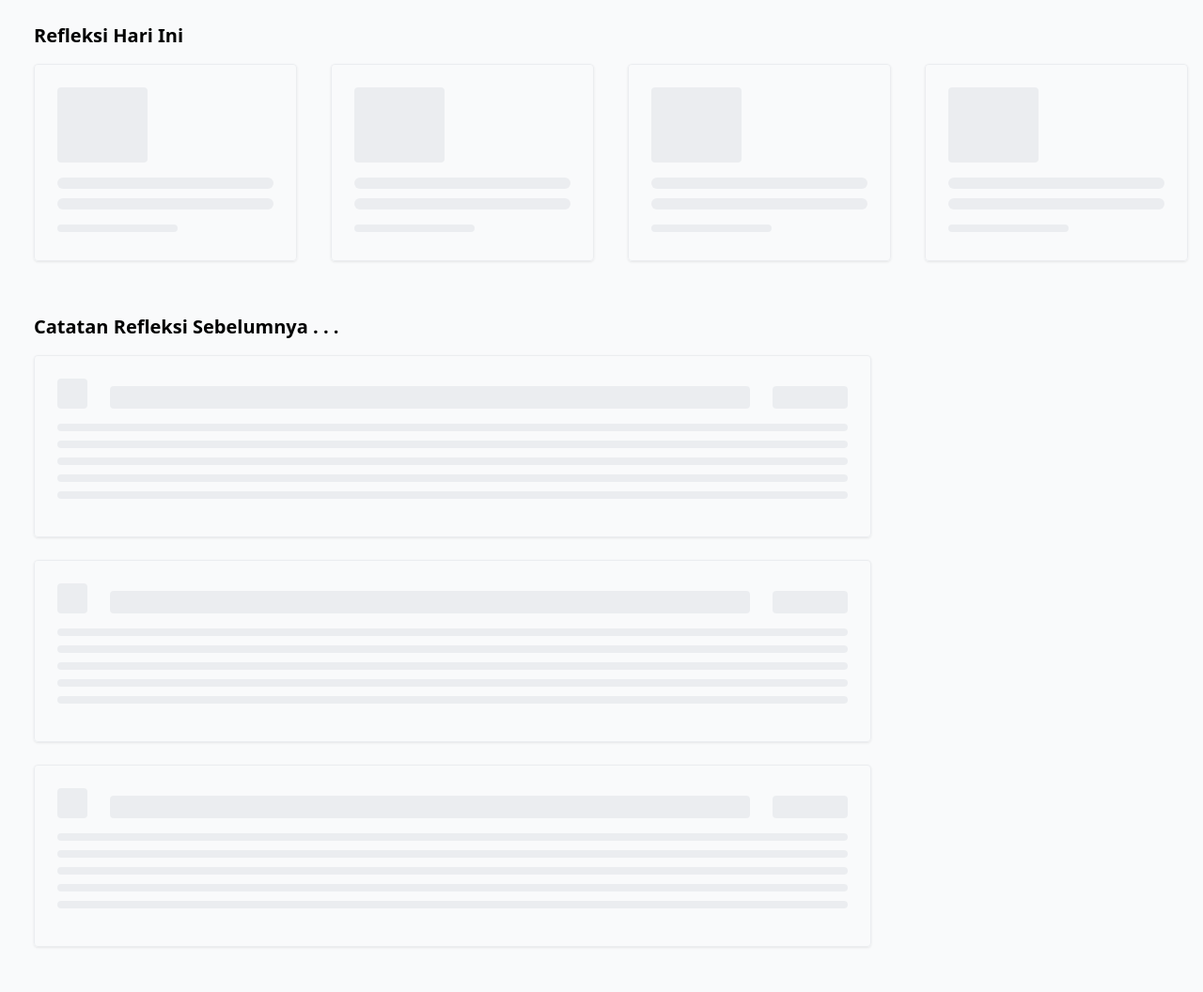
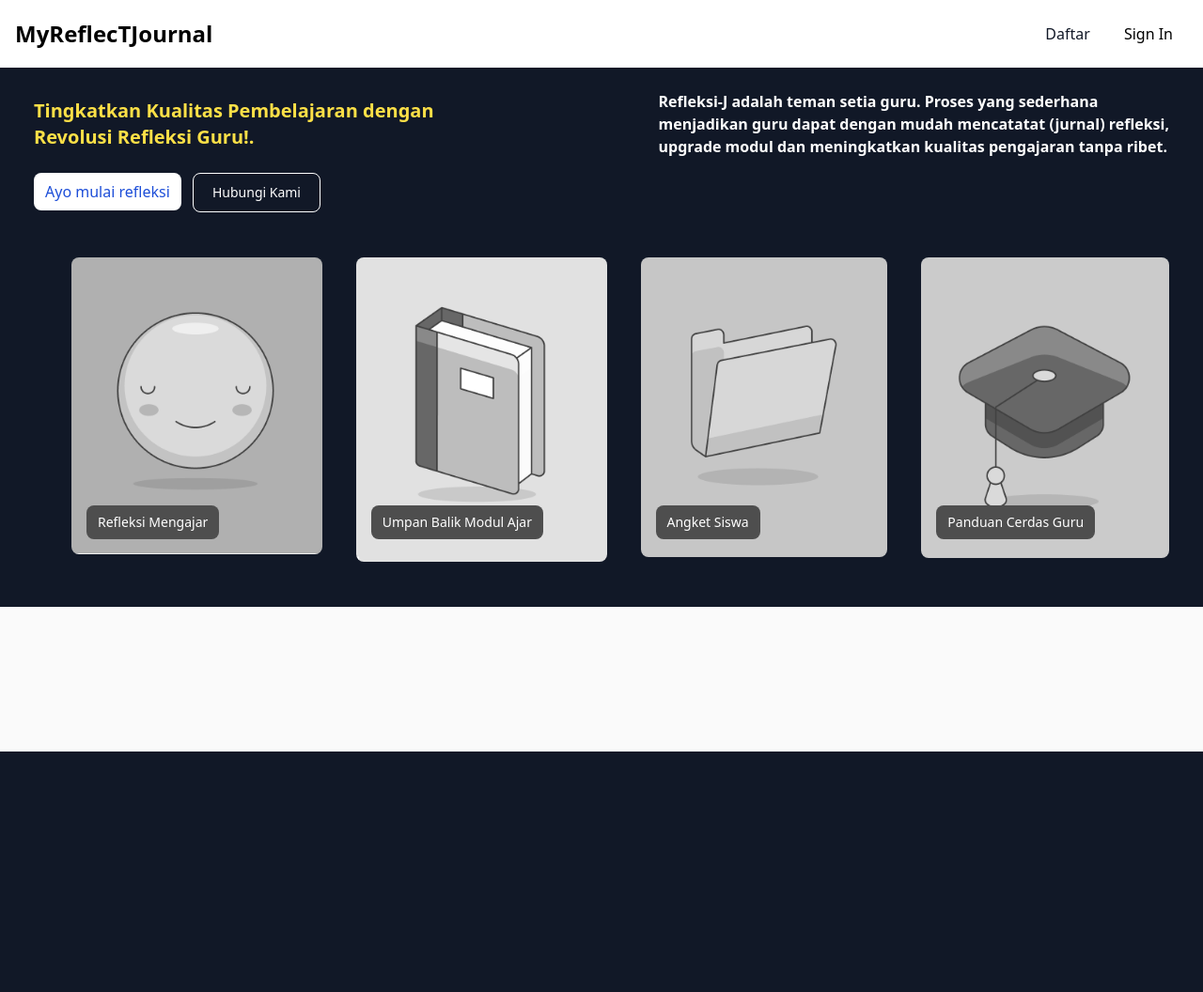
Before and after one commit to faris-atoil-haq/Refleksi-J-Project, a Django app: page / in a window 1280 px wide. Shown: the whole page at 94% size. After the commit the page ends 800 px from the top, so only its background shows below. Run offline with Django 3.2, Linux system fonts and the light colour scheme; style sheets or scripts are compiled from the project's sources; some libraries are stand-ins or nearby versions.

Commit message:
Login page

```diff
--- a/core/main.py
+++ b/core/main.py
@@ -90,3 +90,16 @@ def subject(request, subject_id=None):
         'page_title': 'Tambah Mata Pelajaran'
     }
     return render(request, 'core/settings/create-subject.html', context)
+
+
+def signin(request):
+    if request.POST:
+        email = request.POST.get('email')
+        password = request.POST.get('password')
+
+        if email == 'example@gmail.com' and password == 'example123':
+            context = {
+                'logged_in': True
+            }
+            return render(request, 'core/home.html',context) # sign in
+    return render(request, 'core/signin.html') # sign in
--- a/core/templates/core/_base.html
+++ b/core/templates/core/_base.html
@@ -2,7 +2,7 @@
 <html>
 {% include 'head.html' %}
 
-<body class="bg-zinc-50">
+<body class="bg-zinc-50 bg-gray-900">
     <title>
         {% block title %}
         {{page_title}}
@@ -27,7 +27,8 @@
         {% endif %}
         <div class="grow">
             {% include 'topbar.html' %}
-            <div class="p-3 md:p-6 md:px-9 bg-gray-50 font-sans">
+            <div class="{% comment %} p-3 md:p-6 md:px-9 bg-gray-50 font-sans  {% endcomment %}">
+
                 {% block content %}
 
                 {% endblock %}
--- a/core/templates/core/home.html
+++ b/core/templates/core/home.html
@@ -1,6 +1,75 @@
 {% extends 'core/_base.html' %}
+{% load static %}
+{% block content %}
 
-{% block content %}
+<div class="p-3 md:p-6 md:px-9 bg-gray-900">
+    <div class="mb-10">
+        <div class="flex items-center justify-between font-semibold mb-4">
+            <p class="text-xl text-yellow-300">Tingkatkan Kualitas Pembelajaran dengan</br>
+                Revolusi Refleksi Guru!.</p>
+
+            <p class="text-white">Refleksi-J adalah teman setia guru. Proses yang sederhana </br>menjadikan guru dapat dengan mudah mencatatat (jurnal) refleksi, </br>upgrade modul dan meningkatkan kualitas pengajaran tanpa ribet.</p>
+
+        </div>
+        <a href="#" class="me-2 inline-flex titems-center px-3 py-2 font-medium font-medium text-center text-blue-700 bg-white rounded-lg hover:bg-blue-800 focus:ring-4 focus:outline-none focus:ring-blue-300 dark:bg-white dark:hover:bg-white dark:focus:ring-blue-800">
+            Ayo mulai refleksi
+        </a>
+        <button type="button" class="text-white hover:text-white border border-white focus:ring-4 focus:outline-none focus:ring-white font-medium rounded-lg text-sm px-5 py-2.5 text-center me-2 mb-2 dark:border-gray-600 dark:text-gray-400 dark:hover:text-white dark:hover:bg-gray-600 dark:focus:ring-gray-800">Hubungi Kami</button>
+
+    </div>
+
+
+    <div class="flex gap-9 mb-6 ms-10 text-center">
+        <figure class="justify-center items-center relative max-w-sm transition-all duration-300 cursor-pointer filter grayscale hover:grayscale-0">
+            <a href="#">
+              <img class="rounded-lg" src="{% static 'img/gambar.png' %}" alt="image description">
+            </a>
+            <figcaption class="absolute px-4 text-lg text-white bottom-6">
+                <a href="#" class="inline-flex items-center px-3 py-2 text-sm font-medium text-center text-white bg-blue-700 rounded-lg hover:bg-blue-800 focus:ring-4 focus:outline-none focus:ring-blue-300 dark:bg-blue-600 dark:hover:bg-blue-700 dark:focus:ring-blue-800">
+                    Refleksi Mengajar
+                </a>
+            </figcaption>
+        </figure>
+        <figure class="justify-center items-center relative max-w-sm transition-all duration-300 cursor-pointer filter grayscale hover:grayscale-0">
+            <a href="#">
+              <img class="rounded-lg" src="{% static 'img/gambar_2.png' %}" alt="image description">
+            </a>
+            <figcaption class="absolute px-4 text-lg text-white bottom-6">
+                <a href="#" class="inline-flex items-center px-3 py-2 text-sm font-medium text-center text-white bg-blue-700 rounded-lg hover:bg-blue-800 focus:ring-4 focus:outline-none focus:ring-blue-300 dark:bg-blue-600 dark:hover:bg-blue-700 dark:focus:ring-blue-800">
+                    Umpan Balik Modul Ajar
+                </a>
+            </figcaption>
+        </figure>
+        <figure class="justify-center items-center relative max-w-sm transition-all duration-300 cursor-pointer filter grayscale hover:grayscale-0">
+            <a href="#">
+              <img class="rounded-lg" src="{% static 'img/gambar_3.png' %}" alt="image description">
+            </a>
+            <figcaption class="absolute px-4 text-lg text-white bottom-6">
+                <a href="#" class="inline-flex items-center px-3 py-2 text-sm font-medium text-center text-white bg-blue-700 rounded-lg hover:bg-blue-800 focus:ring-4 focus:outline-none focus:ring-blue-300 dark:bg-blue-600 dark:hover:bg-blue-700 dark:focus:ring-blue-800">
+                    Angket Siswa
+                </a>
+            </figcaption>
+        </figure>
+        <figure class="justify-center items-center relative max-w-sm transition-all duration-300 cursor-pointer filter grayscale hover:grayscale-0">
+            <a href="#">
+              <img class="rounded-lg" src="{% static 'img/gambar_4.png' %}" alt="image description">
+            </a>
+            <figcaption class="absolute px-4 text-lg text-white bottom-6">
+                <a href="#" class="inline-flex items-center px-3 py-2 text-sm font-medium text-center text-white bg-blue-700 rounded-lg hover:bg-blue-800 focus:ring-4 focus:outline-none focus:ring-blue-300 dark:bg-blue-600 dark:hover:bg-blue-700 dark:focus:ring-blue-800">
+                    Panduan Cerdas Guru
+                </a>
+            </figcaption>
+        </figure>
+    </div>
+
+</div>
+{% comment %} <div class="flex gap-9 mb-6 ms-10">
+    {% include 'components/main-agenda-skeleton.html' %}
+    {% include 'components/main-agenda-skeleton.html' %}
+    {% include 'components/main-agenda-skeleton.html' %}
+    {% include 'components/main-agenda-skeleton.html' %}
+</div> {% endcomment %}
+{% comment %}
     <div class="mb-8 md:mb-14">
         <div class="text-xl font-semibold mb-4">
             Refleksi Hari Ini
@@ -24,5 +93,5 @@
             {% include 'components/related-journal-history-skeleton.html' %}
             {% include 'components/related-journal-history-skeleton.html' %}
         </div>
-    </div>
+    </div> {% endcomment %}
 {% endblock %}
--- a/core/urls.py
+++ b/core/urls.py
@@ -6,7 +6,10 @@ from .views import index,search
 urlpatterns = [
     path('', main.home, name='home'),
     path('todos/', index, name='index'),
+    path('signin/', main.signin, name='signin'),
+    path('signin/user/', main.signin, name='user_signin'),
     path('search/', search, name='search'),  # new
+
     path('settings/', main.app_settings, name='app_settings'),
     path('settings/subjects/', main.subject_page, name='subject_page'),
     path('settings/subjects/<uuid:subject_id>/', main.subject, name='subject'),
--- a/templates/head.html
+++ b/templates/head.html
@@ -1,6 +1,6 @@
 {% load compress %}
 {% load static %}
-<head>
+<head class="bg-gray-900">
     <meta charset="utf-8">
     <meta name="viewport" content="width=device-width, initial-scale=1.0">
     {% if favicon %}
--- a/templates/topbar.html
+++ b/templates/topbar.html
@@ -0,0 +1,15 @@
+
+<nav class="bg-white border-gray-200 dark:bg-gray-900">
+    <div class="max-w-screen-xl flex flex-wrap items-center justify-between mx-auto p-4">
+    <a href="{% url 'home' %}" class="flex items-center space-x-3 rtl:space-x-reverse">
+        <span class="self-center text-2xl font-semibold whitespace-nowrap dark:text-white">MyReflecTJournal</span>
+    </a>
+    <div class="items-center justify-between hidden w-full md:flex md:w-auto md:order-1">
+        {% if logged_in %}
+            <a href="{% url 'signin' %}" class="block text-blue bg-white md:hover:bg-gray-900 focus:bg-blue-700 focus:outline-none focus:ring-white-300 font-medium rounded-lg px-4 py-2 text-center dark:bg-white dark:hover:bg-gray-500">Sign Out</a>
+        {% else %}
+            <a href="#" class="block font-medium me-5 py-2 px-3 text-gray-900 rounded hover:bg-gray-100 md:hover:bg-transparent md:border-0 md:hover:text-blue-700 md:p-0 dark:text-white md:dark:hover:text-blue-500 dark:hover:bg-gray-700 dark:hover:text-white md:dark:hover:bg-transparent">Daftar</a>
+            <a href="{% url 'signin' %}" class="block text-blue bg-white md:hover:bg-gray-900 focus:bg-blue-700 focus:outline-none focus:ring-white-300 font-medium rounded-lg px-4 py-2 text-center dark:bg-white dark:hover:bg-gray-500">Sign In</a>
+        {% endif %}
+    </div>
+</nav>
```
Also changed, not shown: core/templates/core/signin.html (added, +37 -0 lines), templates/_base.html (+37 -9 lines), static/img/gambar.png (added), static/img/gambar_2.png (added), static/img/gambar_3.png (added), static/img/gambar_4.png (added), 1 other file.
